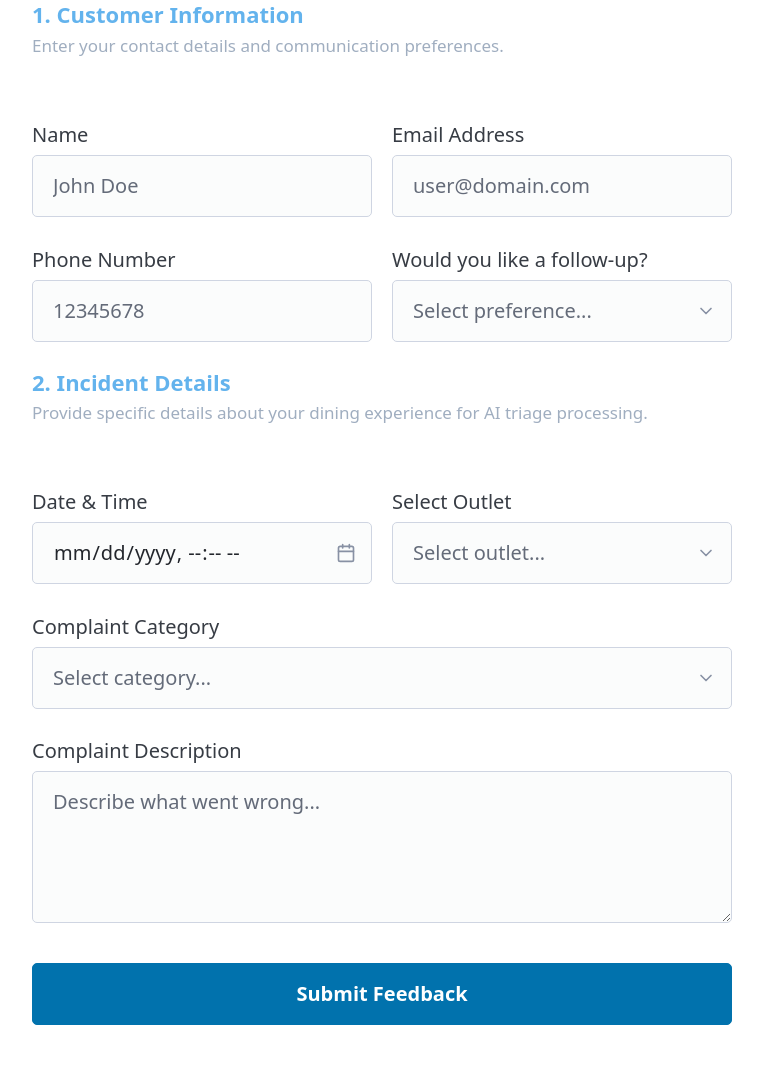
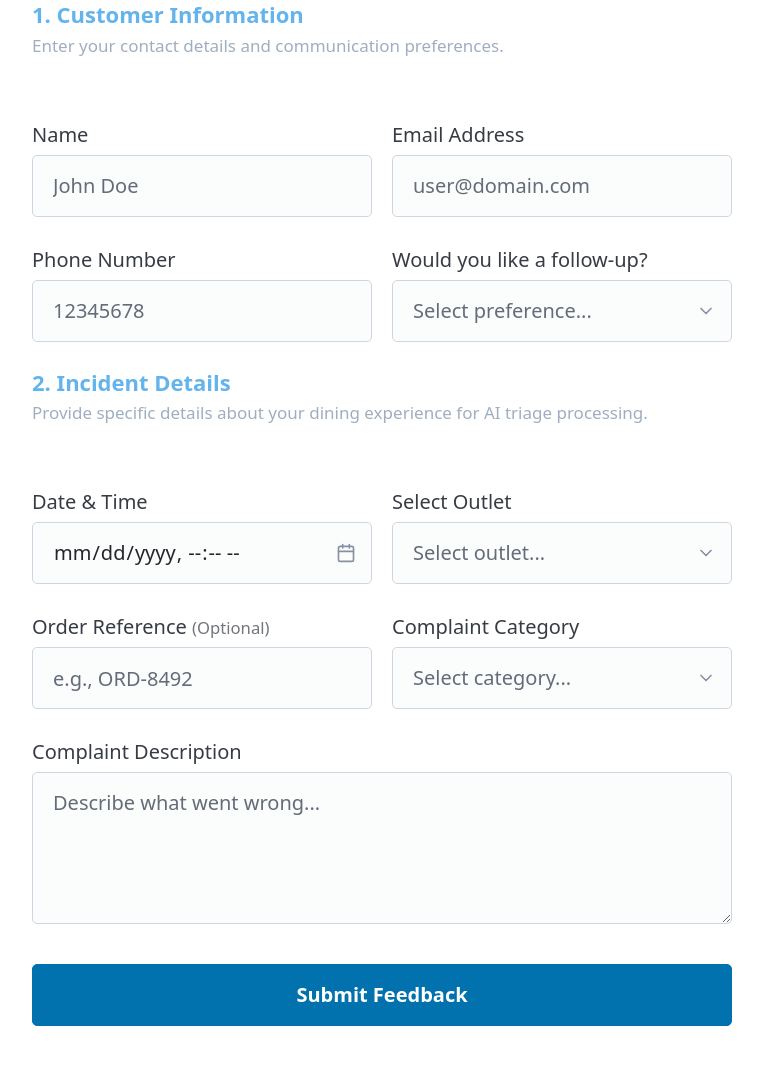
Before and after one commit to htan2605771/INF1103-Group7-Project, a Flask app: page /customer in a window 1280 px wide. Shown: the part 313-1399 px from the top of the page, without its empty margins (258-1021 px from the left). Before the commit the page ends 1338 px from the top, so only its background shows below. Run offline with Flask 3, Linux system fonts and the light colour scheme; some libraries are stand-ins or nearby versions.

Commit message:
Update the arrangement of UI

```diff
--- a/templates/customer.html
+++ b/templates/customer.html
@@ -77,6 +77,10 @@
                 </label>
             </div>
 
+            <div class="grid">
+                <label>Order Reference <small style="font-weight: normal; opacity: 0.7;">(Optional)</small>
+                    <input type="text" name="order_reference" placeholder="e.g., ORD-8492">
+                </label>
                 <label>Complaint Category
                     <select name="category" required>
                         <option value="" disabled selected>Select category...</option>
@@ -87,6 +91,7 @@
                         <option value="other">Other</option>
                     </select>
                 </label>
+            </div>
 
             <label style="margin-bottom: 2rem;">Complaint Description
                 <textarea name="description" rows="4" required placeholder="Describe what went wrong..."></textarea>
```
Lines whose indentation alone changed are shown as unchanged.
